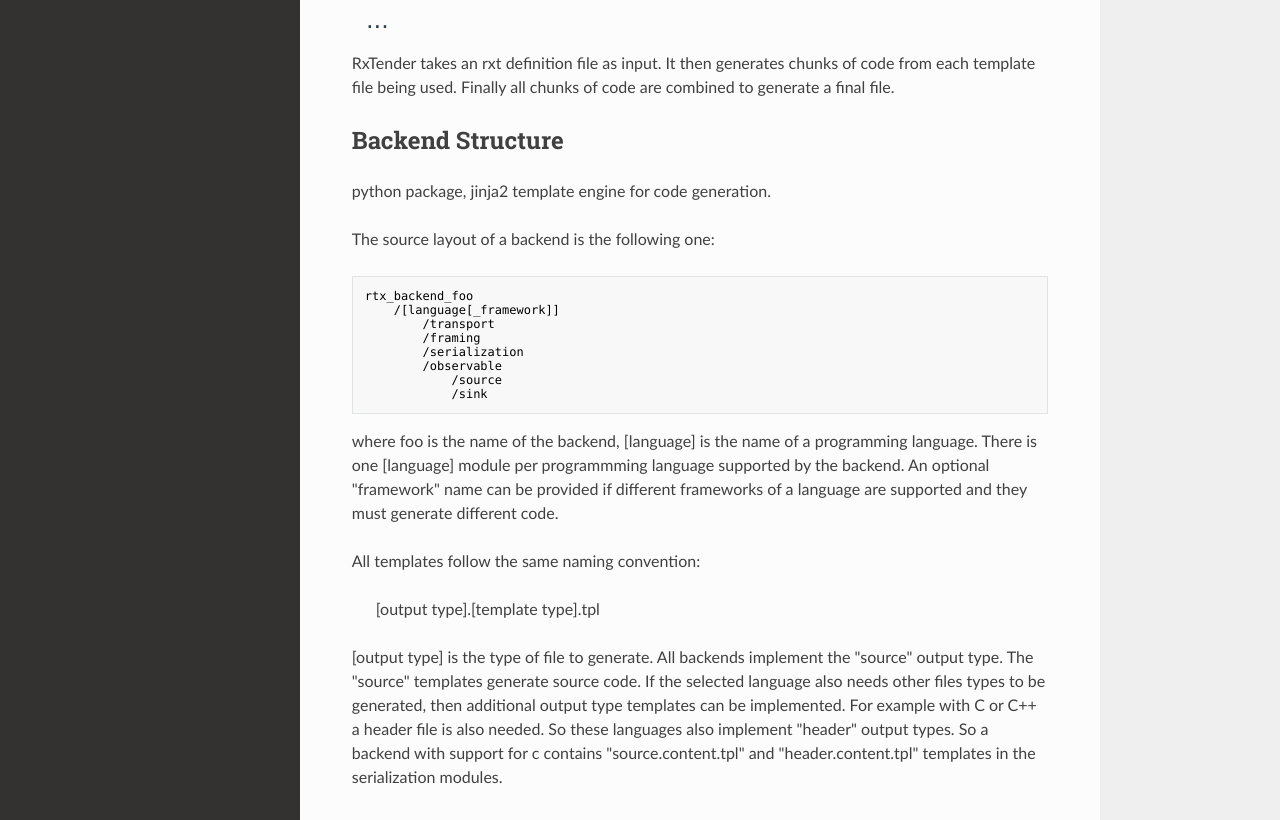
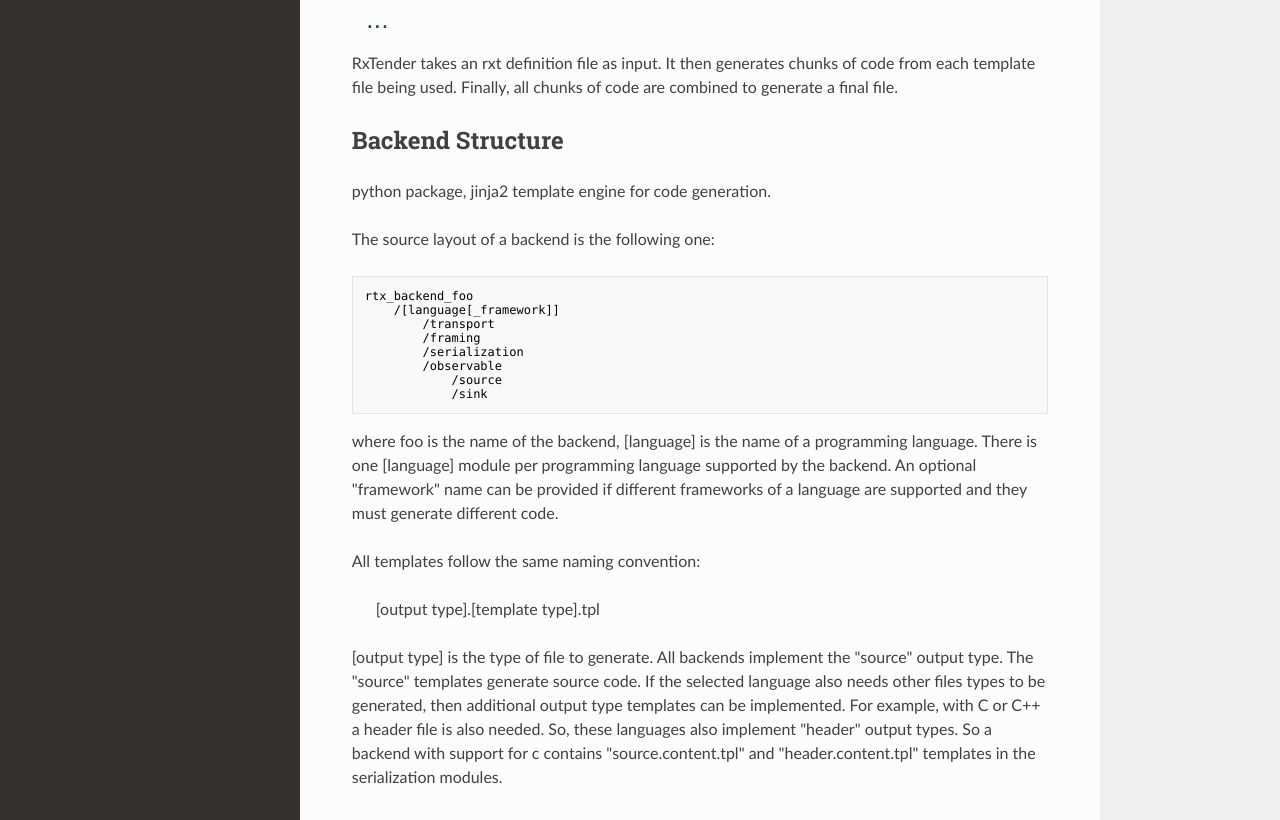
Before and after one commit to rxtender/user-manual, an MkDocs documentation site: the page built from docs/backend_dev.md, in a window 1280 px wide and 1400 px high. Shown: the part 448-1268 px from the top of the window. Built offline with MkDocs 1.6.1, drawn with Linux system fonts in a browser that asks for light colours; nearby versions of some CDN libraries; old or Windows-style settings are respelled for this version of MkDocs.

Commit message:
spellcheck

```diff
--- a/docs/backend_dev.md
+++ b/docs/backend_dev.md
@@ -8,7 +8,7 @@ template files. The following figure shows how code is generated:
 ![workflow](diagram/workflow.png)
 
 RxTender takes an rxt definition file as input. It then generates chunks of code
-from each template file being used. Finally all chunks of code are combined to
+from each template file being used. Finally, all chunks of code are combined to
 generate a final file.
 
 ## Backend Structure
@@ -27,7 +27,7 @@ The source layout of a backend is the following one:
                 /sink
 
 where foo is the name of the backend, [language] is the name of a programming
-language. There is one [language] module per programmming language supported by
+language. There is one [language] module per programming language supported by
 the backend. An optional "framework" name can be provided if different
 frameworks of a language are supported and they must generate different code.
 
@@ -38,8 +38,8 @@ All templates follow the same naming convention:
 [output type] is the type of file to generate. All backends implement the
 "source" output type. The "source" templates generate source code. If the
 selected language also needs other files types to be generated, then additional
-output type templates can be implemented. For example with C or C++ a header
-file is also needed. So these languages also implement "header" output types. So
+output type templates can be implemented. For example, with C or C++ a header
+file is also needed. So, these languages also implement "header" output types. So
 a backend with support for c contains "source.content.tpl" and "header.content.tpl"
 templates in the serialization modules.
 
```
Also changed, not shown: docs/get_started.md (+8 -8 lines), docs/language.md (+2 -2 lines).
